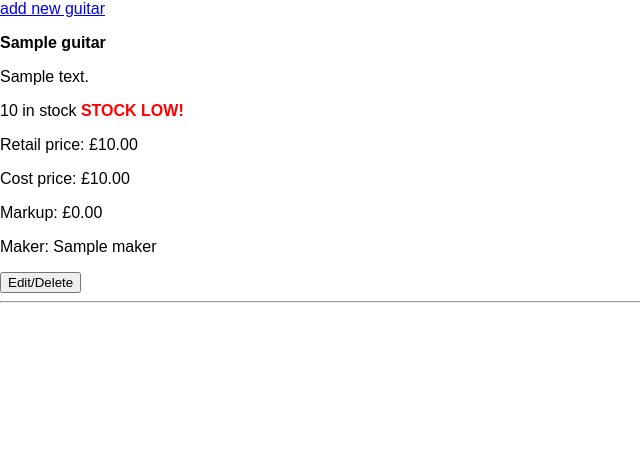
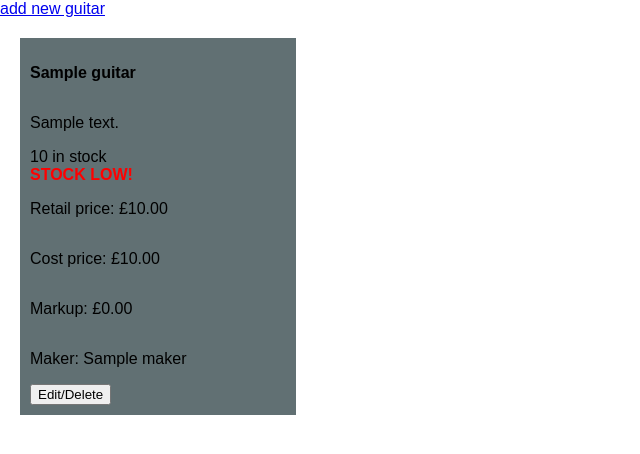
Before and after one commit to mickcooke/Python_Project_Guitar_Shop, a Flask app: page /guitars in a window 1280 px wide. Shown: the part 177-631 px from the top of the page, without its empty margins (0-640 px from the left). Run offline with Flask 3, Linux system fonts and the light colour scheme; a database or web service that is not in the repository returns one stand-in record (values such as "Sample title"); some libraries are stand-ins or nearby versions.

Commit message:
started playing with css of guitars display

```diff
--- a/static/style.css
+++ b/static/style.css
@@ -23,3 +23,34 @@ header > div > nav {
     margin-right: auto;
     width: 50%;
 }
+
+.guitar-container {
+    display: flex;
+    flex-wrap: wrap;
+    justify-content: space-around;
+}
+
+.guitar {
+    display: flex;
+    flex-direction: column;
+    width: 20vw;
+    background-color: #617073;
+    padding: 10px;
+    margin:20px;
+}
+
+
+/* .guitars {
+    display: flex;
+    flex-direction: row;
+    flex-wrap: wrap;
+}
+
+.guitar {
+    border: 1px solid #ccc;
+    width: 200px;
+    min-height: 68px;
+    padding: 10px;
+    line-height: 18px;
+    margin-bottom: 10px;
+} */
--- a/templates/guitars/index.html
+++ b/templates/guitars/index.html
@@ -2,9 +2,10 @@
 {% block home %}
 
 <a href="/guitars/new">add new guitar</a></p>
+<section class="guitars">
 {% for guitar in all_guitars %}
-<div>
-    <div>
+<div class="guitar">
+
 
 <p><b>{{guitar.name}}</b></p>
 <p>{{guitar.description}}</p>
@@ -15,6 +16,7 @@
 {% else %}
 <p>{{guitar.stock}} in stock</p>
 {% endif %}
+<div></div>
 
 <p>Retail price: &pound;{{"{:.2f}".format(guitar.sell_price)}}</p>
 <p>Cost price: &pound;{{"{:.2f}".format(guitar.buy_price)}}</p>
@@ -30,7 +32,10 @@
     </div>
 
 </div>
-<hr>
+
+
+</section>
+
 {% endfor %}
 
 {% endblock %}
--- a/templates/index.html
+++ b/templates/index.html
@@ -3,6 +3,8 @@
 <section>
 <br>
     <img src ="/static/images/ralph_pirate.PNG" alt="pirate guitarist" class="center">
+    <img src ="/static/images/Landlubbers.jpg" alt="Serving Landlubbers since 1685" class="center">
+
 
 </section>
 {% endblock %}
```
Also changed, not shown: static/images/landlubbers.jpg (added), static/images/ralph_pirate.PNG.
